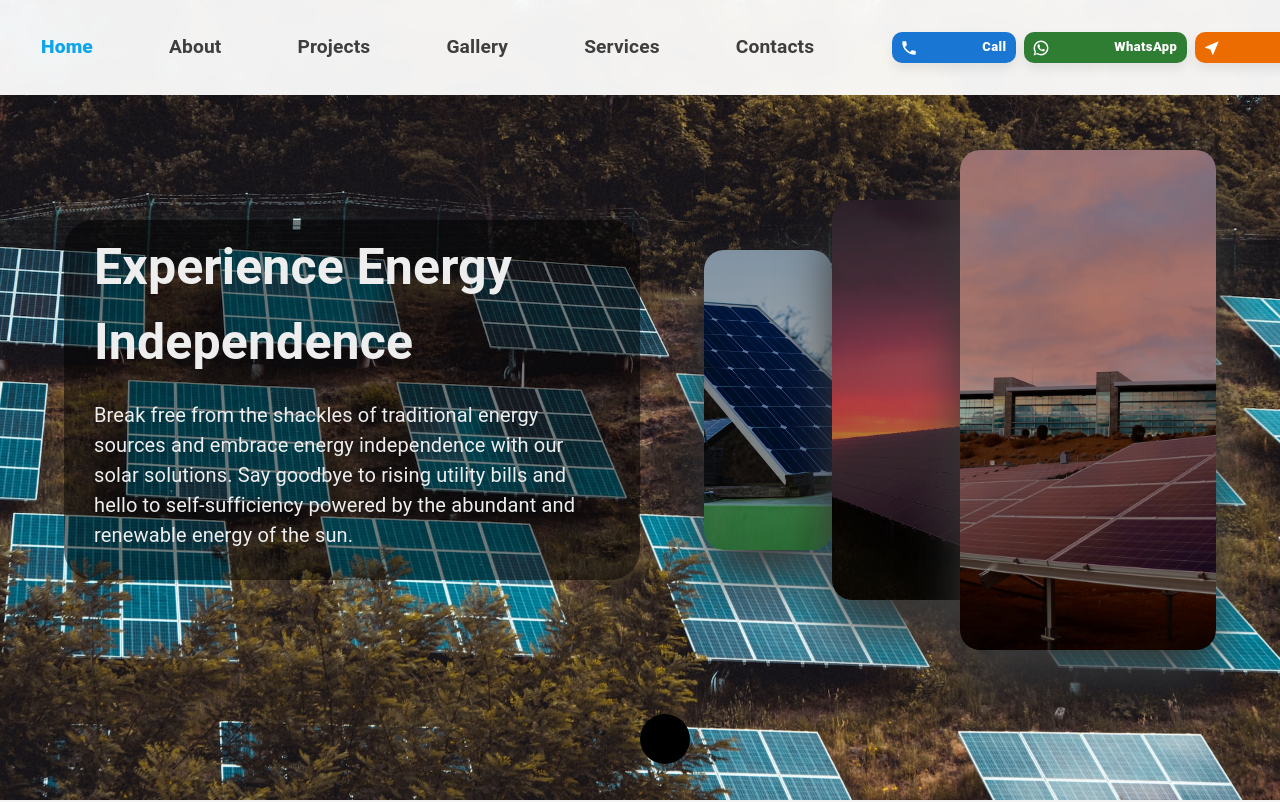
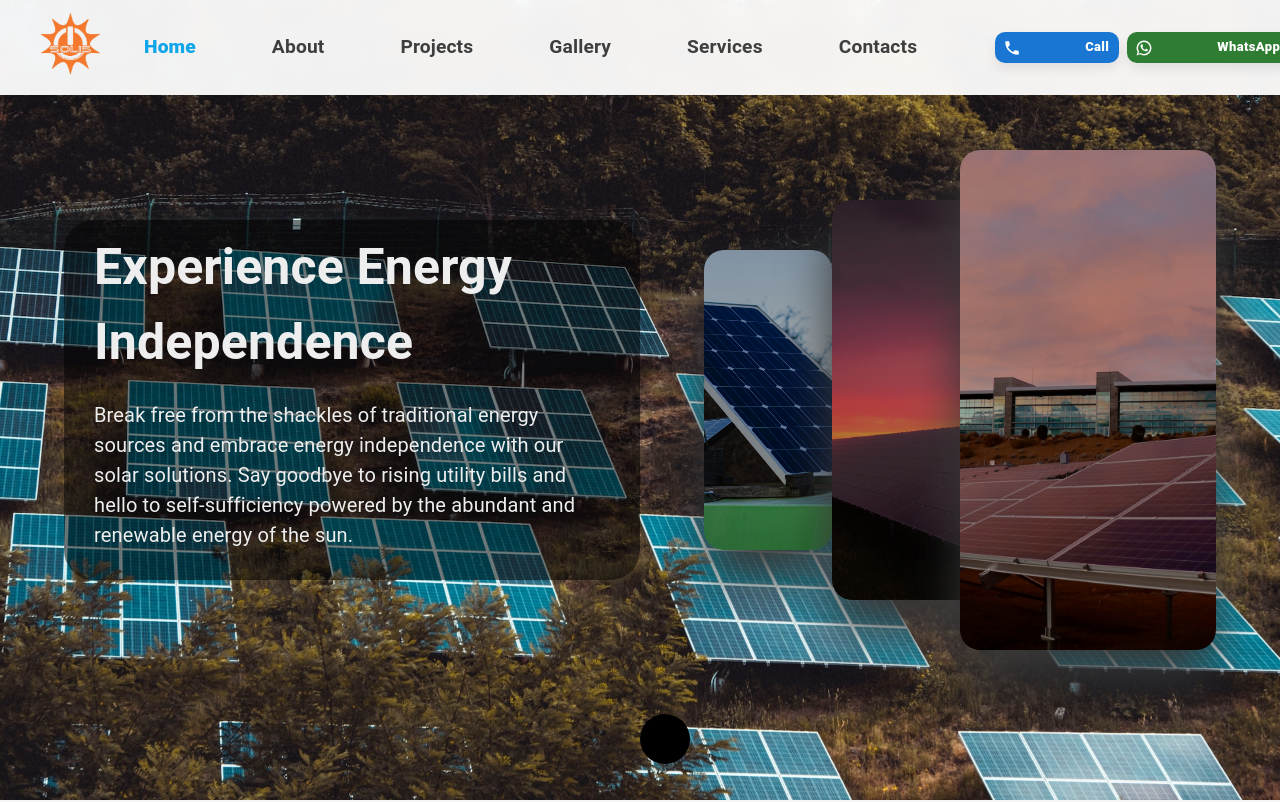
Before and after one commit to joshijacob-solis/solis-main, a React (Create React App) app: page / in a window 1280 px wide. Shown: the top 802 px of the page. Built offline with nearby package versions, Linux system fonts and the light colour scheme.

Commit message:
Update styles.js

```diff
--- a/src/components/Header/styles.js
+++ b/src/components/Header/styles.js
@@ -18,18 +18,13 @@ export const HeaderStyles = () => {
       px: mobile ? 1 : 2,
       display: "flex",
       alignItems: "center",
-      justifyContent: "center", // center contents; we place hamburger/CTAs absolutely
       gap: "12px",
       position: "relative", // needed for absolute hamburger & CTAs
-    },
-
-    // Logo (add left space so it doesn't collide with absolute hamburger)
-    logoBoxStyles: {
-      display: "flex",
-      alignItems: "center",
-      ...(mobile
-        ? { marginLeft: 44 } // space for hamburger (40px button + 4px gap)
-        : { marginLeft: 0 }),
+      // ✅ Mobile: line up items from the left so logo sits right after hamburger
+      // ✅ Desktop: normal space-between
+      justifyContent: mobile ? "flex-start" : "space-between",
+      // Give a tiny right padding on mobile so CTAs at absolute right have breathing room
+      paddingRight: mobile ? 48 : undefined,
     },
 
     // 🍔 Hamburger: ALWAYS visible on mobile, fixed to left
@@ -41,11 +36,21 @@ export const HeaderStyles = () => {
           left: 8,
           top: "50%",
           transform: "translateY(-50%)",
-          zIndex: 2, // above anything else in header
+          zIndex: 2,
         }
       : {
           display: "none",
         },
+
+    // 🔆 Logo sits immediately after the hamburger on mobile
+    logoBoxStyles: {
+      display: "flex",
+      alignItems: "center",
+      // leave space so the logo doesn't overlap hamburger
+      marginLeft: mobile ? 44 : 0, // 40px button + small gap
+      // prevent pushing other content away
+      flexShrink: 0,
+    },
 
     // Center nav hidden on mobile
     navLinkBoxStyle: {
```
